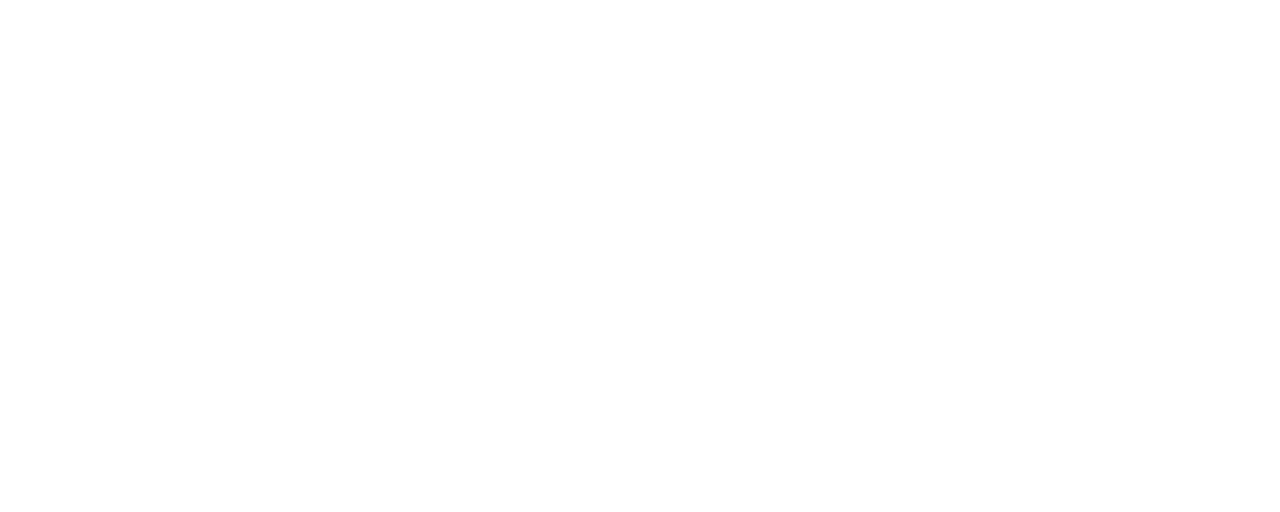
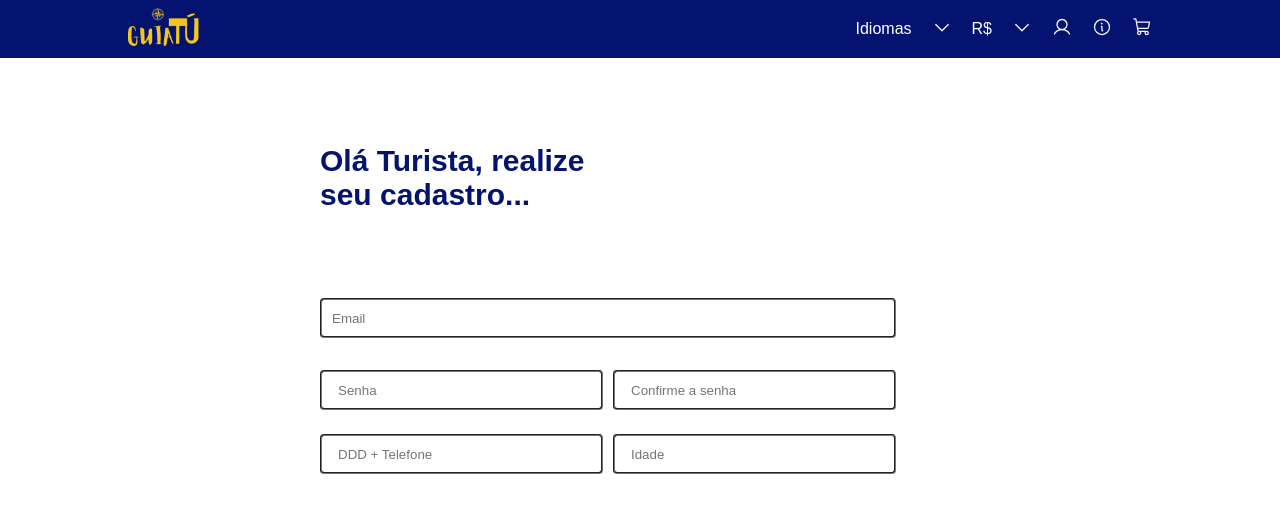
Before and after one commit to marcosmouraz/guiaTU, a React (Vite) app: page /cadastroturista in a window 1280 px wide. Shown: the top 512 px of the page. Built offline with nearby package versions, Linux system fonts and the light colour scheme.

Commit message:
feat: Edição na tela cadastro turista

```diff
--- a/src/pages/CadastroTurista/cadTurStyles.js
+++ b/src/pages/CadastroTurista/cadTurStyles.js
@@ -0,0 +1,93 @@
+import styled from "styled-components";
+
+
+export const Container = styled.body`
+  width: 100%;
+  height: 100vh;
+  max-width: 100%;
+
+  .titulo {
+    display: flex;
+    align-items: center;
+    justify-content: center;
+    position: relative;
+    left: 20rem;
+    overflow-wrap: break-word;
+    width: 25%;
+    height: 30vh;
+  }
+  .titulo h2 {
+    font-size: 30px;
+    color: #04136e;
+  }
+  .inputEmail {
+    display: grid;
+    width: 70%;
+    padding-left: 20rem;
+    height: 12vh;
+    gap: 1rem;
+
+    .email {
+      border-radius: 4px;
+      padding: 10px;
+      border-style: groove;
+      align-items: baseline;
+      height: 5vh;
+    }
+  }
+  .inputSenhas {
+    display: flex;
+    position: relative;
+    /* justify-content: center; */
+    flex-direction: row;
+    gap: 10px;
+    width: 50%;
+    left: 16rem;
+    padding-left: 4rem;
+    top: -1.5rem;
+
+    .senha {
+      width: 100%;
+      height: 5vh;
+      border-style: groove;
+      border-radius: 4px;
+      padding: 1rem;
+      /* margin-right: 1rem; */
+    }
+    .confirme {
+      width: 100%;
+      height: 5vh;
+      border-style: groove;
+      border-radius: 4px;
+      padding: 1rem;
+      /* margin-left: 1rem; */
+    }
+  }
+  .inputsInfos {
+    display: flex;
+    position: relative;
+    /* justify-content: center; */
+    flex-direction: row;
+    gap: 10px;
+    width: 50%;
+    left: 16rem;
+    padding-left: 4rem;
+
+    .telefone {
+      width: 100%;
+      height: 5vh;
+      border-style: groove;
+      border-radius: 4px;
+      padding: 1rem;
+      /* margin-right: 1rem; */
+    }
+    .idade {
+      width: 100%;
+      height: 5vh;
+      border-style: groove;
+      border-radius: 4px;
+      padding: 1rem;
+      /* margin-left: 1rem; */
+    }
+  }
+`;
--- a/src/pages/CadastroTurista/cadastroturista.jsx
+++ b/src/pages/CadastroTurista/cadastroturista.jsx
@@ -1,7 +1,31 @@
+import Menu from "../../components/Menu/menu";
+import { Container } from "./cadTurStyles";
+
 export default function CadastroTurista() {
   return (
-    <>
+    <Container>
+      <Menu />
 
-    </>
-  )
+      <div className="titulo">
+        <h2>Olá Turista, realize seu cadastro...</h2>
+      </div>
+
+      <div className="inputEmail">
+        <input className="email" type="text" placeholder="Email" />
+      </div>
+      <div className="inputSenhas">
+        <input className="senha" type="text" placeholder="Senha" />
+        <input
+          className="confirme"
+          type="text"
+          placeholder="Confirme a senha"
+        />
+      </div>
+      <div className="inputsInfos">
+        <input className="telefone" type="text" placeholder="DDD + Telefone" />
+        <input className="idade" type="text" placeholder="Idade"
+        />
+      </div>
+    </Container>
+  );
 }
```
